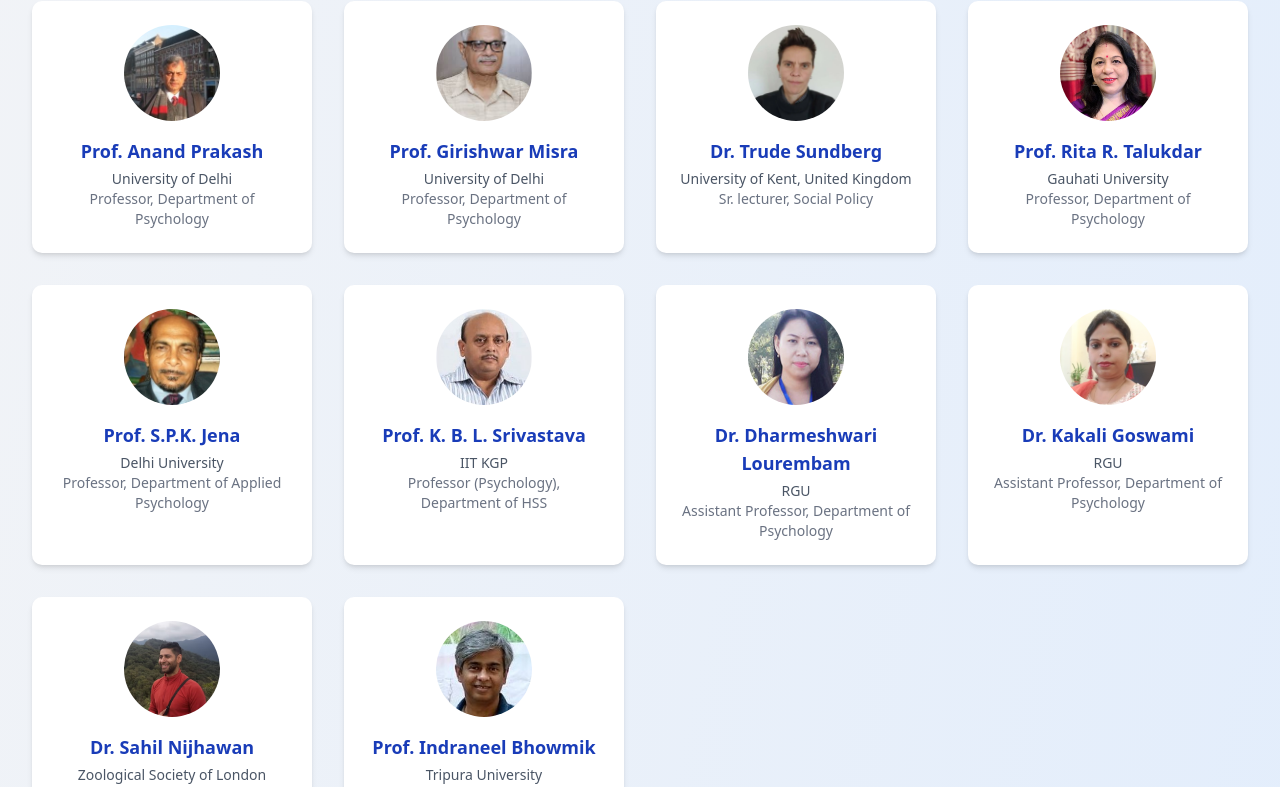
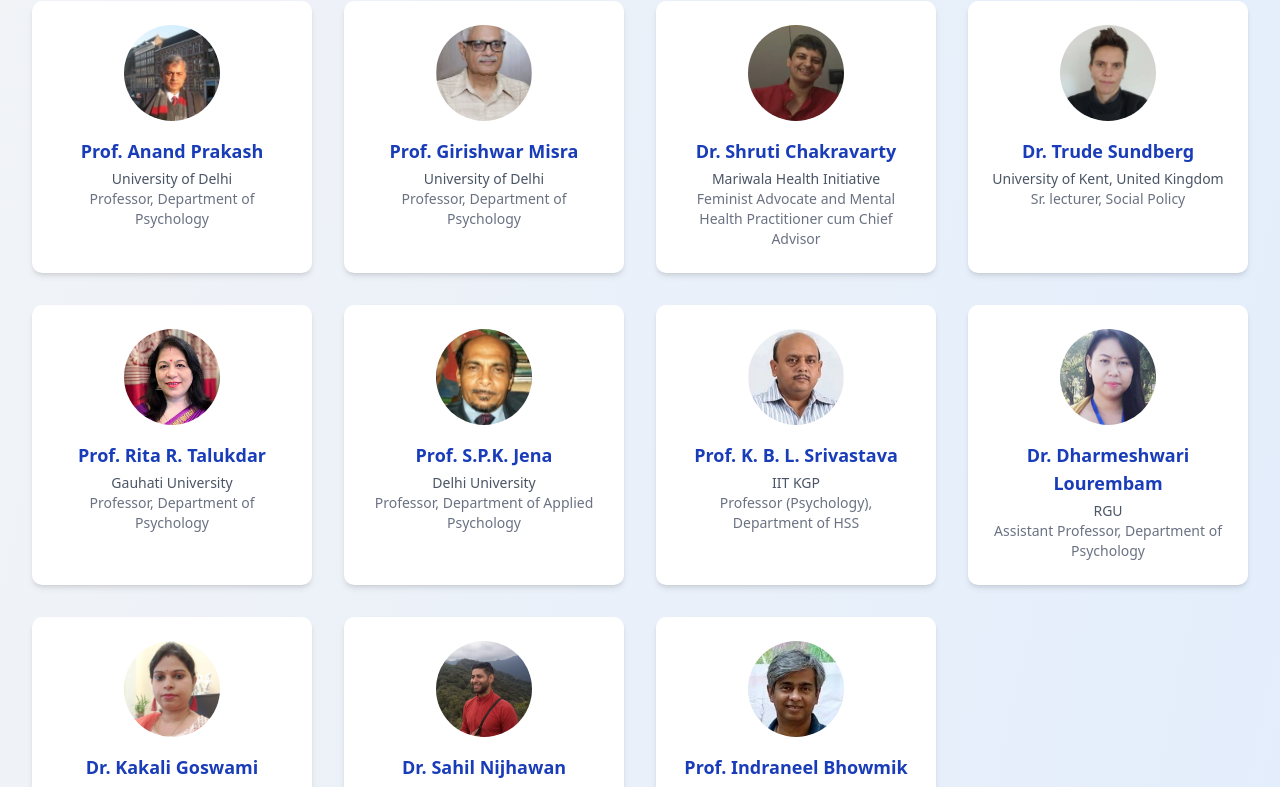
Before and after one commit to AjitKumarRoy/MHLRP-2025, a React (Vite) app: page /committee in a window 1280 px wide. Shown: the part 1112-1899 px from the top of the page. Built offline with nearby package versions, Linux system fonts and the light colour scheme; no server answers.

Commit message:
shruti added in advisory committee

```diff
--- a/src/pages/Committee.jsx
+++ b/src/pages/Committee.jsx
@@ -34,7 +34,8 @@ import dharmeshwariRgu from "../assets/committee/Dharmeswari-rgu.png";
 import kakaliRgu from "../assets/committee/kakali-rgu.png";
 import pauloPortugal from "../assets/committee/paulo-portugal.webp";
 import tokoSamaNerist from "../assets/committee/toko-sama-nerist.png";
-import sahilNijhawan from "../assets/committee/sahilNijhawan.avif"; // Placeholder for Sahil Nijhawan
+import sahilNijhawan from "../assets/committee/sahilNijhawan.avif";
+import shruti from "../assets/committee/shruti.png";
 import demoImage from "../assets/committee/demo-speaker.png"; // Placeholder for Head of HSS
 
 // Conference-specific constants (consistent with About.jsx)
@@ -153,6 +154,12 @@ const committeeMembers = [
         affiliation: "Professor, Department of Psychology",
         designation: "University of Delhi",
         image: girishwarMishraDu,
+      },
+      {
+        name: "Dr. Shruti Chakravarty",
+        affiliation: "Feminist Advocate and Mental Health Practitioner cum Chief Advisor",
+        designation: "Mariwala Health Initiative",
+        image: shruti,
       },
       {
         name: "Dr. Trude Sundberg",
```
Also changed, not shown: src/assets/committee/shruti.png (added).
